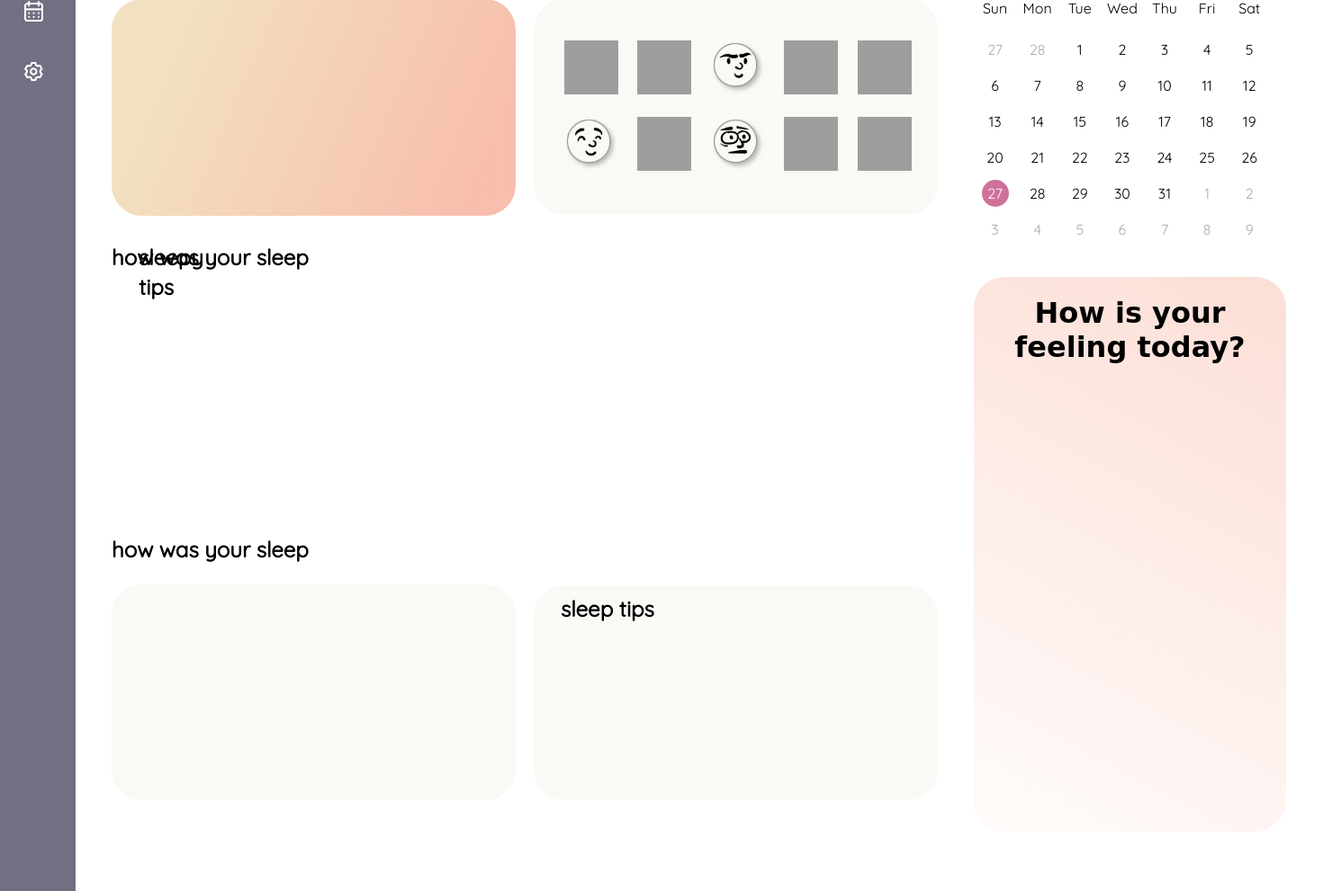
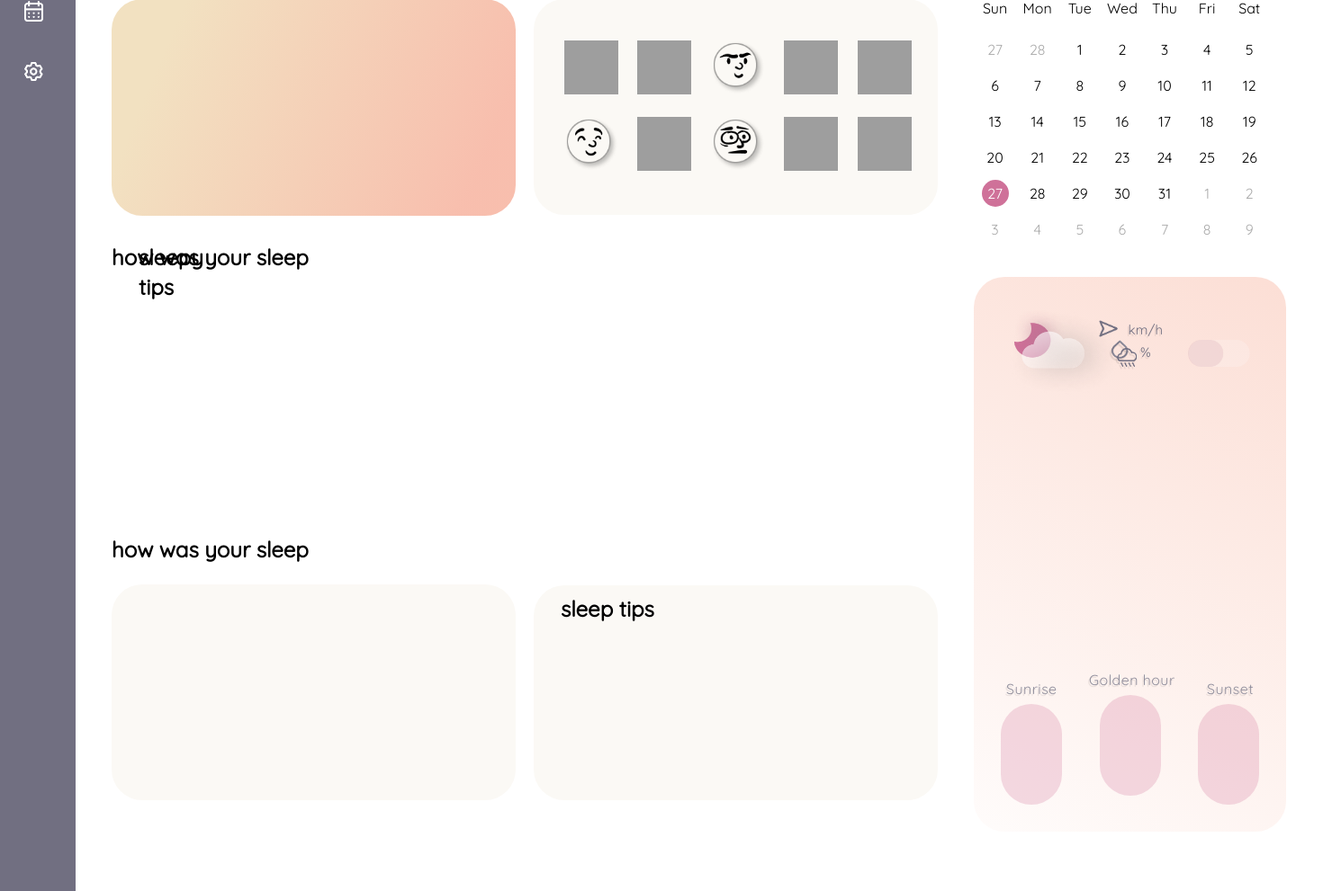
Before and after one commit to kathlynnguyenh11/yen, a Flask app: template templates/mood.html in a window 1480 px wide. Shown: the part 209-1200 px from the top of the page at 90% size. Run offline with Flask 2, Linux system fonts and the light colour scheme; the template is opened without the code that fills it, so the values that code supplies are empty; grey boxes are pictures that could not be loaded.

Commit message:
Update mood.html

```diff
--- a/templates/mood.html
+++ b/templates/mood.html
@@ -89,7 +89,66 @@
         </div>
 
         <div class="long-box">
-            <h1>How is your feeling today?</h1>
+            <div class="row-a">
+                <div class="col-1">
+                    <img src="../static/image/weather/weatherIcon.png" id = "left-img">
+                </div>
+                <div class="col-2">
+                    <img src="../static/image/weather/cf.png" id = "right-img">
+                </div>
+            </div>
+            <div class="row-b">
+                <!-- <h1 id="temp">67</h1> -->
+
+                {% block content %}
+                <h1 id="temp">{{current.temp_f}}</h1>
+                <p id = "date">{{location.localtime[:9]}}</p>
+                <p id = "time">{{location.localtime[10:]}}</p>
+                <div class="weather-char">
+                    <div class ="img-weather">
+                        <img src="../static/image/weather/wind.png" id="img-weather" >
+                    </div>
+                    <div class="text-weather">
+                        <p id = "wind">{{current.wind_kph}} km/h</p>
+                    </div>
+                </div>
+                <div class="weather-char">
+                    <div class ="img-weather">
+                        <img src="../static/image/weather/hum.png"id="img-weather" >
+                    </div>
+                    <div class="text-weather">
+                        <p id = "hum">{{current.humidity}} %</p>
+                    </div>
+                </div>
+                <div class="weather-char">
+                    <div class ="img-weather">
+                        <img src="../static/image/weather/rain.png" id="img-weather">
+                    </div>
+                    <div class="text-weather">
+                        <p id = "rain">{{current.pressure_in}}</p>
+                    </div>
+                </div>
+            </div>
+
+            <div class="row-c">
+                <div class="col-a">
+                    <p id="sunrise">Sunrise</p>
+                    <div class="box-a">
+                    </div>
+                </div>
+                <div class="col-b">
+                    <p id="golden-hour">Golden hour</p>
+                    <div class="box-b">
+                    </div>
+                </div>
+                <div class="col-c">
+                    <p id="sunset">Sunset</p>
+                    <div class="box-c">
+                    </div>
+                </div>
+            </div>
+            {% endblock %}
+
         </div>
     </div>
 </div>
```
